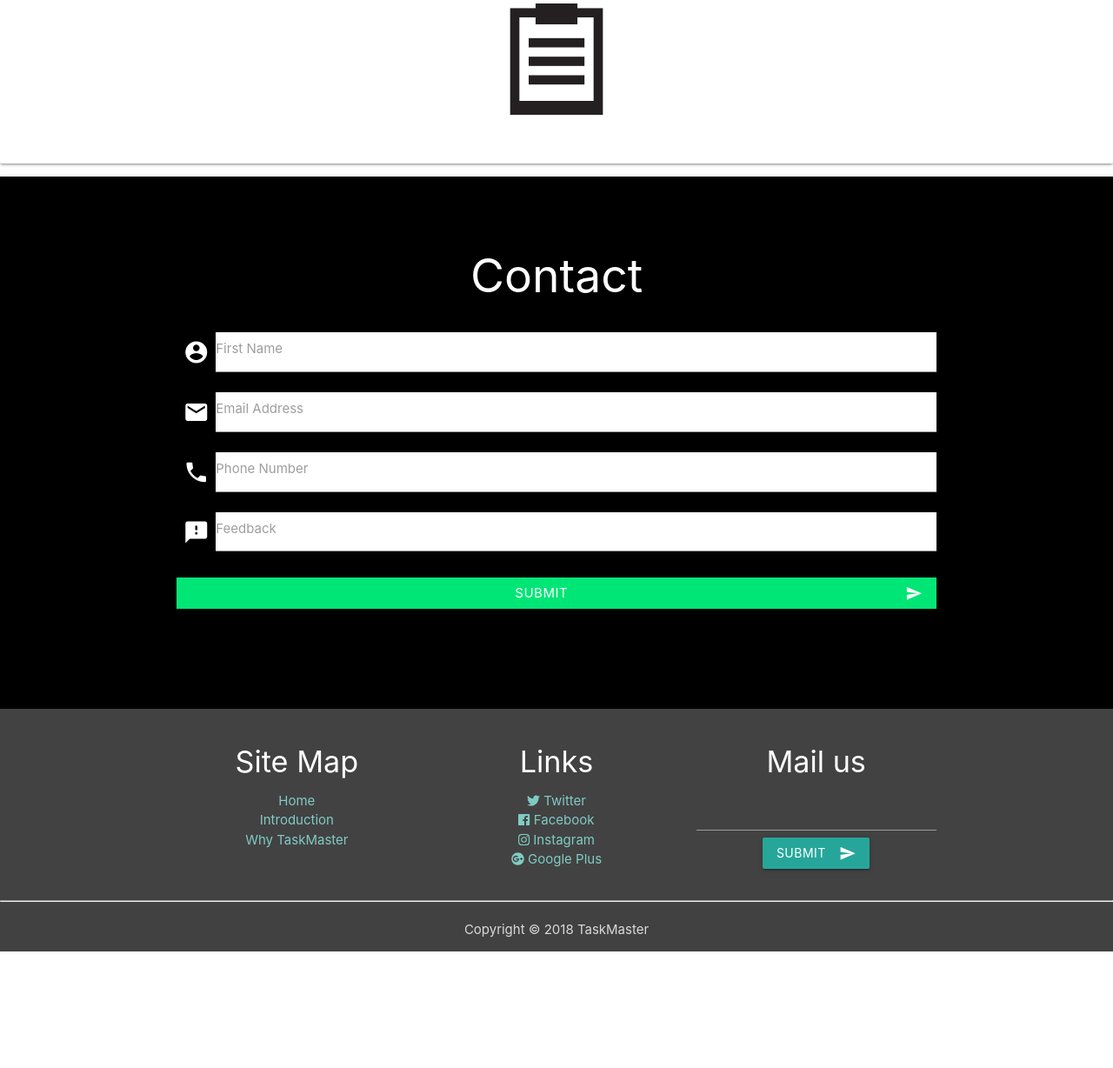
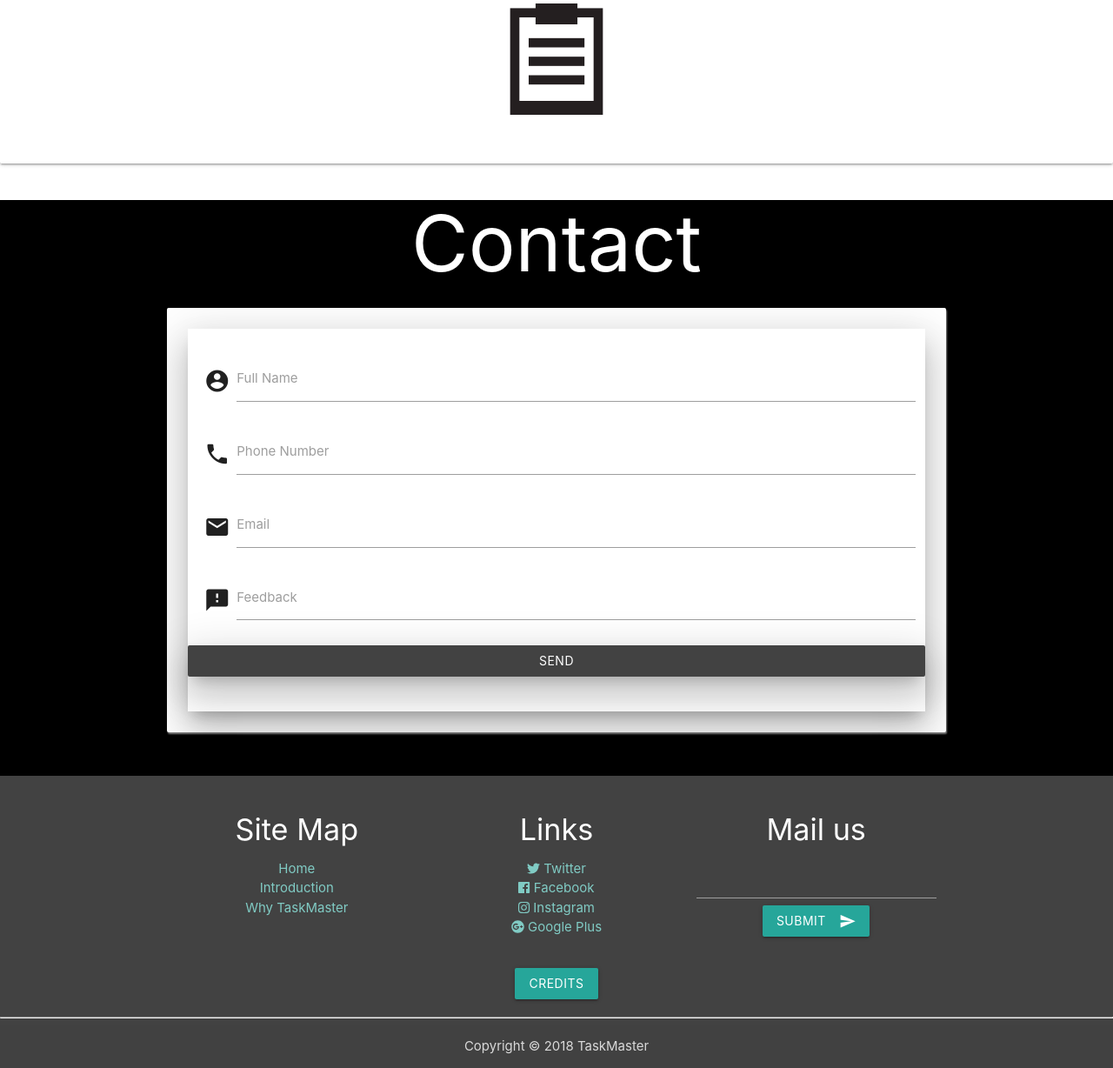
Before and after one commit to UdacityFrontEndScholarship/task-master, a PHP site: page / in a window 1280 px wide. Shown: the part 2631-3859 px from the top of the page at 87% size. Before the commit the page ends 3725 px from the top, so only its background shows below. Run offline with PHP 8.4, Linux system fonts and the light colour scheme; some libraries are stand-ins or nearby versions.

Commit message:
Contact & Credit updated

```diff
--- a/css/form.css
+++ b/css/form.css
@@ -1,19 +1,10 @@
 
 /* form css */
-.contact{
-  padding-top: 20px;
-  padding: 50px 0 80px;
-  text-align: center;
-  background-color: black;
+h1{
+  font-size: 90px;
 }
-.contact p{
-  padding-bottom: 80px;
-  color: #737373;
-}
-.contact h2{
-  color: white;
-  margin: 20px 0 20px
-}
+
+
 
 .contact span{
   border-radius: 0 !important;
@@ -27,26 +18,20 @@
   background-color: #00e676 !important;
   color: #fff;
 }
-.contact .btn:hover{
-  background-color: teal !important;
-  color: #fff !important;
-}
-.fa-user,.fa-phone{
-  font-size:50px;
-  margin: 7px;
-  color: red;
-}
-.fa-envelope-square{
-  font-size:50px;
-  margin: 4px;
-}
-#first_name,#email_address,#phone_number,#area{
-  background-color: white;
-}
+
 
 #area{
   /*margin-top: 80px;*/
 }
-i.icon-white {
-    color: white;
+
+.round{
+  border-radius: 10px;
 }
+form{
+  margin:auto;
+}
+
+.card-panel{
+  margin-bottom: 50px;
+  box-shadow: 1px 2px 2px #888888;
+}
--- /dev/null
+++ b/css/popup.css
@@ -0,0 +1,45 @@
+
+.modal {
+	max-height: 90% !important ;
+	width: 90% !important ;
+	opacity: .9 !important;
+	background-color: grey;
+
+}
+
+.hovering{
+	color: black;
+	transition: 0.5s;
+	background:#eee;
+	margin:15px;
+	}
+.hovering:hover{
+	color: teal;
+}
+.hovering:hover{
+	transform: scale(1.03);
+	background:#fff;
+}
+.edit{
+	margin-bottom: 20px;
+}
+h6{
+	font-weight: 500;
+}
+.flex{
+
+	position: relative;
+	display: inline-flex;
+
+}
+
+.coloring{
+    border: none;
+    height: 1px;
+    background-color: black;
+}
+
+.text-decoration{
+	color: #424242;
+	font-weight: 500;
+}
--- a/index.html
+++ b/index.html
@@ -26,7 +26,9 @@
     <link href="css/imageSlider.css" rel="stylesheet">
     <link rel="stylesheet" href="css/custom.css">
     <link rel="stylesheet" href="css/loader.css">
+    <link rel="stylesheet" type="text/css" href="css/popup.css">
     <link rel="stylesheet" href="css/fix.css">
+
 
 
   </head>
@@ -166,44 +168,315 @@
        </div>
     </section>
     <!--contact form-->
-    <section class="section section-contact black scrollspy z-depth-1">
-        <div id="contact" class="contact ">
-      <div class="container ">
-        <h2 class=" wow fadeInUp center white-text" data-wow-delay="0.4s">Contact</h2>
-          <div class="row">
-              <div class="col s12 m12 center">
-                <div class="input-field  wow fadeInUp " data-wow-delay="0.4s">
-                    <i class="material-icons prefix icon-white ">account_circle</i>
-                    <input  type="text" id="first_name" class="validate"/>
-                    <label for="first_name">First Name</label>
+    <section class="Contact black">
+    <div class="container">
+    <h1 class="center-align white-text wow fadeInDown" data-wow-delay="0.8s">Contact</h1>
+    <div class="row card-panel hoverable  ">
+      <form class="col s12 z-depth-5  white wow fadeInUp " data-wow-delay="1.2s">
+        <br>
+        <div class="row ">
+          <div class="input-field col col s12 m12 center wow fadeInUp" data-wow-delay="1.3s">
+            <i class="material-icons prefix">
+              account_circle
+            </i>
+            <input type="text" class="black-text validate">
+            <label class="active" for="firstname ">Full Name</label>
           </div>
-                  <div class="input-field  wow fadeInUp" data-wow-delay="0.8s">
-                    <i class="material-icons prefix icon-white "> email</i>
-                    <input  type="text" id="email_address" class="validate"/>
-                    <label for="email_address">Email Address</label>
+          <div class="input-field col s12 m12 center wow fadeInUp"  data-wow-delay="1.3s">
+            <i class="material-icons prefix">
+              phone
+            </i>
+            <input type="text" class="black-text validate">
+            <label class="active" for="firstname">Phone Number</label>
           </div>
-                  <div class="input-field  wow fadeInUp" data-wow-delay="1.2s">
-                   <i class="material-icons prefix icon-white ">phone</i>
-                    <input  type="number" id="phone_number" class="validate">
-                    <label for="phone_number">Phone Number</label>
+          <div class="input-field col s12 m12 center wow fadeInUp"  data-wow-delay="1.3s">
+            <i class="material-icons prefix">
+              email
+            </i>
+            <input type="email" class="black-text validate">
+            <label class="active" for="email">Email</label>
           </div>
-                  <div class=" wow fadeInUp input-field" data-wow-delay="1.6s">
+          <div class=" wow fadeInUp input-field col s12 m12 center" data-wow-delay="1.3s">
                 <i class=" material-icons prefix icon-white ">feedback</i>
                 <textarea rows="4" id="area" class=" white materialize-textarea" ></textarea>
                 <label for="area">Feedback</label>
           </div>
-                  <button class="btn waves-effect waves-light wow fadeInUp teal" type="submit" name="action" data-wow-delay="1.8s">Submit
-                   <i class="material-icons right">send</i>
-                  </button>
-                  <!--<button class="btn btn-lg wow fadeInUp" type="Submit" data-wow-delay="2s">Submit Your Message</button> -->
+        <div class="row ">
+          <div class=" col s12 m12 center ">
+        <button class="btn grey darken-3 z-depth-5 center col s12 waves-effect waves-light" id="color">send</button>
           </div>
+       </div>
+      </form>
+    </div>
+  </form>
+  </div>
+</div>
+<!-- popup member -->
 
-
-
+<div id="modal1" class="modal">
+	<div class="modal-content">
+      <a href="#!" class="modal-action modal-close waves-effect waves-green btn-flat right btn black white-text ">&#10006;</a>
+    	<h3 class="center-align text-decoration">MODERATORS</h3>
+		    <div class="container ">
+        	<div class="row">
+        	<hr>
+          	<a href="https://github.com/Swapnil2095" target="_blank">
+          <div class="col s12 m6 13 center-align">
+            <div class="card hovering">
+              <div class="card-content">
+              <h6>SWAPNIL GAIKWAD</h6>
               </div>
            </div>
           </div>
-    </section>
+        </a>
+          <a href="https://github.com/Rajrox97" target="_blank">
+          <div class="col s12 m6 13 center-align">
+            <div class="card hovering">
+              <div class="card-content">
+              <h6>RITURAJ BASU</h6>
+              </div>
+           </div>
+          </div>
+        </a>
+          <h3 class="center-align text-decoration">CO-MODS</h3>
+          <hr>
+          <a href="https://github.com/pbiswas101" target="_blank">
+          <div class="col s12 m6 13 center-align">
+            <div class="card hovering">
+              <div class="card-content">
+              <h6>PRIYABRATA BISWAS</h6>
+              </div>
+           </div>
+          </div>
+        </a>
+        <a href="https://github.com/omtripathi786" target="_blank">
+          <div class="col s12 m6 13 center-align">
+            <div class="card hovering">
+              <div class="card-content">
+              <h6>OM TRIPATHI</h6>
+              </div>
+           </div>
+          </div>
+        </a>
+        <a href="https://github.com/Nimmo1993" target="_blank">
+          <div class="col s12 m6 13 center-align">
+            <div class="card hovering">
+              <div class="card-content">
+              <h6>MADHURIMA CHAKRABORTY</h6>
+              </div>
+           </div>
+          </div>
+        </a>
+        <a href="https://github.com/shashank-sharma" target="_blank">
+          <div class="col s12 m6 13 center-align">
+            <div class="card hovering">
+              <div class="card-content">
+              <h6>SHASHANK SHARMA</h6>
+              </div>
+           </div>
+          </div>
+        </a>
+        <a href="https://github.com/rayarindam2111" target="_blank">
+          <div class="col s12 m6 13 center-align">
+            <div class="card hovering">
+              <div class="card-content">
+              <h6>ARINDAM RAY</h6>
+              </div>
+           </div>
+          </div>
+        </a>
+          </div>
+        <h3 class="center-align text-decoration">MOST ACTIVE MEMBERS</h3>
+        <hr>
+        <div class="row">
+          <a href="https://github.com/sahkal" target="_blank">
+          <div class="col s12 m6 13 center-align">
+            <div class="card hovering">
+              <div class="card-content">
+              <h6>SAHKAL PODDAR</h6>
+              </div>
+           </div>
+          </div>
+        </a>
+           <a href="https://github.com/Adi-github" target="_blank">
+              <div class="col s12 m6 13 center-align">
+                <div class="card hovering">
+                  <div class="card-content">
+                  <h6>ADITYA SHARMA</h6>
+                  </div>
+               </div>
+              </div>
+           </a>
+           <a href="https://github.com/DeepPurohit" target="_blank">
+          <div class="col s12 m6 13 center-align">
+            <div class="card hovering">
+              <div class="card-content">
+              <h6>DEEP PUROHIT</h6>
+              </div>
+           </div>
+          </div>
+        </a>
+           <a href="https://github.com/souro18" target="_blank">
+          <div class="col s12 m6 13 center-align">
+            <div class="card hovering">
+              <div class="card-content">
+              <h6>SOURAJIT PAUL</h6>
+              </div>
+           </div>
+          </div>
+        </a>
+           <a href="https://github.com/user501254" target="_blank">
+          <div class="col s12 m6 13 center-align">
+            <div class="card hovering">
+              <div class="card-content">
+              <h6>ANEESH KUMAR SINGH</h6>
+              </div>
+           </div>
+          </div>
+        </a>
+		  </div>
+          <h3 class="center-align text-decoration">SPECIAL THANKS TO!</h3>
+          <hr>
+          <div class="row">
+           <a href="#" target="_blank">
+          <div class="col s12 m6 13 center-align">
+            <div class="card hovering">
+              <div class="card-content">
+              <h6>SURYA PRAMOD</h6>
+              </div>
+           </div>
+          </div>
+        </a>
+        <a href="https://github.com/vattytrivedi" target="_blank">
+          <div class="col s12 m6 13 center-align">
+            <div class="card hovering">
+              <div class="card-content">
+              <h6>VARTSAL TRIVEDI</h6>
+              </div>
+           </div>
+          </div>
+        </a>
+           <a href="https://github.com/bhaskarSingh" target="_blank">
+          <div class="col s12 m6 13 center-align">
+            <div class="card hovering">
+              <div class="card-content">
+              <h6>BHASKAR SINGH </h6>
+              </div>
+           </div>
+          </div>
+        </a>
+           <a href="https://github.com/rampandey06" target="_blank">
+          <div class="col s12 m6 13 center-align">
+            <div class="card hovering">
+              <div class="card-content">
+              <h6>RAM PANDEY </h6>
+              </div>
+           </div>
+          </div>
+        </a>
+           <a href="https://github.com/V3dant" target="_blank">
+          <div class="col s12 m6 13 center-align">
+            <div class="card hovering">
+              <div class="card-content">
+              <h6>VEDANT SINGH </h6>
+              </div>
+           </div>
+          </div>
+        </a>
+           <a href="https://github.com/abulhayat1" target="_blank">
+          <div class="col s12 m6 13 center-align">
+            <div class="card hovering">
+              <div class="card-content">
+              <h6>ABUL HAYAT </h6>
+              </div>
+           </div>
+          </div>
+        </a>
+           <a href="https://github.com/nsaicharan" target="_blank">
+          <div class="col s12 m6 13 center-align">
+            <div class="card hovering">
+              <div class="card-content">
+              <h6>SAI CHARAN</h6>
+              </div>
+           </div>
+          </div>
+        </a>
+           <a href="https://github.com/amarjeetsingh1999" target="_blank">
+          <div class="col s12 m6 13 center-align">
+            <div class="card hovering">
+              <div class="card-content">
+              <h6>AMARJEET SINGH </h6>
+              </div>
+           </div>
+          </div>
+        </a>
+          <a href="https://github.com/Abulnoviceninja" target="_blank">
+          <div class="col s12 m6 13 center-align">
+            <div class="card hovering">
+              <div class="card-content">
+              <h6>ABUL HAYAT</h6>
+              </div>
+           </div>
+          </div>
+        </a>
+           <a href="https://github.com/Suparnapaul393" target="_blank">
+          <div class="col s12 m6 13 center-align">
+            <div class="card hovering">
+              <div class="card-content">
+              <h6>SUPARNA PAUL </h6>
+              </div>
+           </div>
+          </div>
+        </a>
+           <a href="https://github.com/RatnadeepBiswakarma" target="_blank">
+          <div class="col s12 m6 13 center-align">
+            <div class="card hovering">
+              <div class="card-content">
+              <h6>RATNADEEP BISWAKARMA </h6>
+              </div>
+           </div>
+          </div>
+        </a>
+           <a href="https://github.com/yashsartanpara" target="_blank">
+          <div class="col s12 m6 13 center-align">
+            <div class="card hovering">
+              <div class="card-content">
+              <h6>YASH SARTANPARA</h6>
+              </div>
+           </div>
+          </div>
+        </a>
+           <a href="https://github.com/cTxplorer" target="_blank">
+          <div class="col s12 m6 13 center-align">
+            <div class="card hovering">
+              <div class="card-content">
+              <h6>PRATIK GADHIYA </h6>
+              </div>
+           </div>
+          </div>
+        </a>
+           <a href="https://github.com/aartigurjar" target="_blank">
+          <div class="col s12 m6 13 center-align">
+            <div class="card hovering">
+              <div class="card-content">
+              <h6>AARTI GURJAR</h6>
+              </div>
+           </div>
+          </div>
+        </a>
+        <a href="https://github.com/seethaR03" target="_blank">
+          <div class="col s12 m6 13 center-align">
+            <div class="card hovering">
+              <div class="card-content">
+              <h6>SEETHA </h6>
+              </div>
+           </div>
+          </div>
+        </a>
+       </div>
+   </div>
+  </div>
+</div>
     <!--footer-->
    <footer class="page-footer grey darken-3">
           <div class="container">
@@ -237,7 +510,9 @@
               </div>
             </div>
           </div>
-
+		<div class=" col s12 m12 center edit">
+ 				<button data-target="modal1" class="btn modal-trigger center ">Credits</button>
+ 		</div>
           <hr/>
           <div class="footer-copyright">
             <div class="container center">
@@ -256,5 +531,6 @@
     <script src="js/slider.js"></script>
     <script src="js/wow.min.js"></script>
     <script src="js/index.js"></script>
+    <script type="text/javascript" src="js/popup.js"></script>
   </body>
 </html>
--- /dev/null
+++ b/js/popup.js
@@ -0,0 +1,3 @@
+$(document).ready(function(){
+    $('.modal').modal();
+  });
```
Lines whose indentation alone changed are shown as unchanged.
